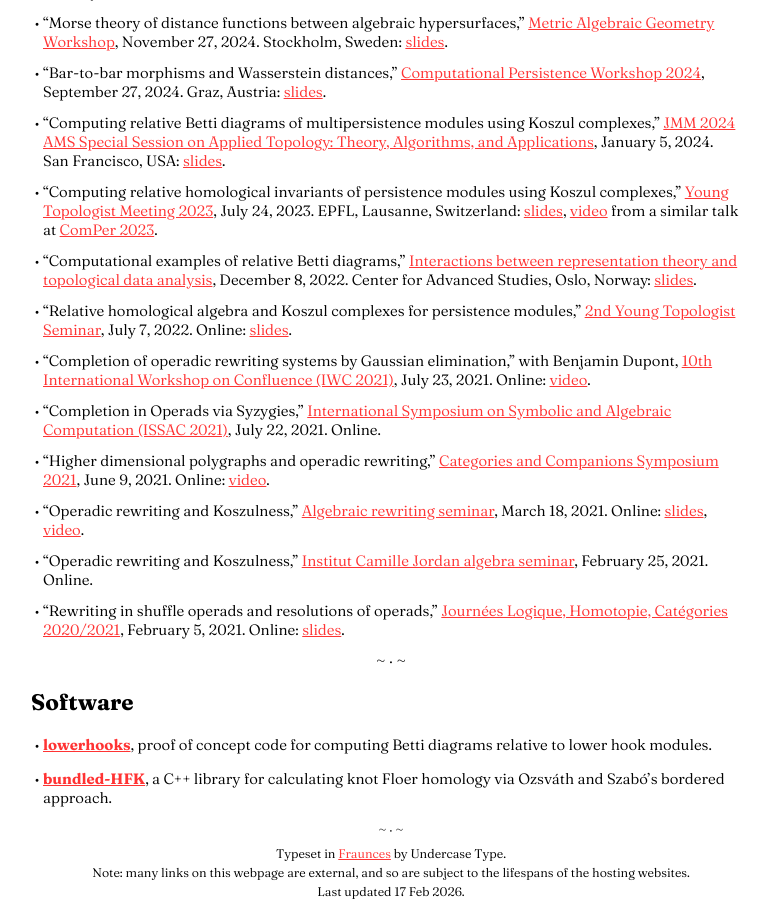
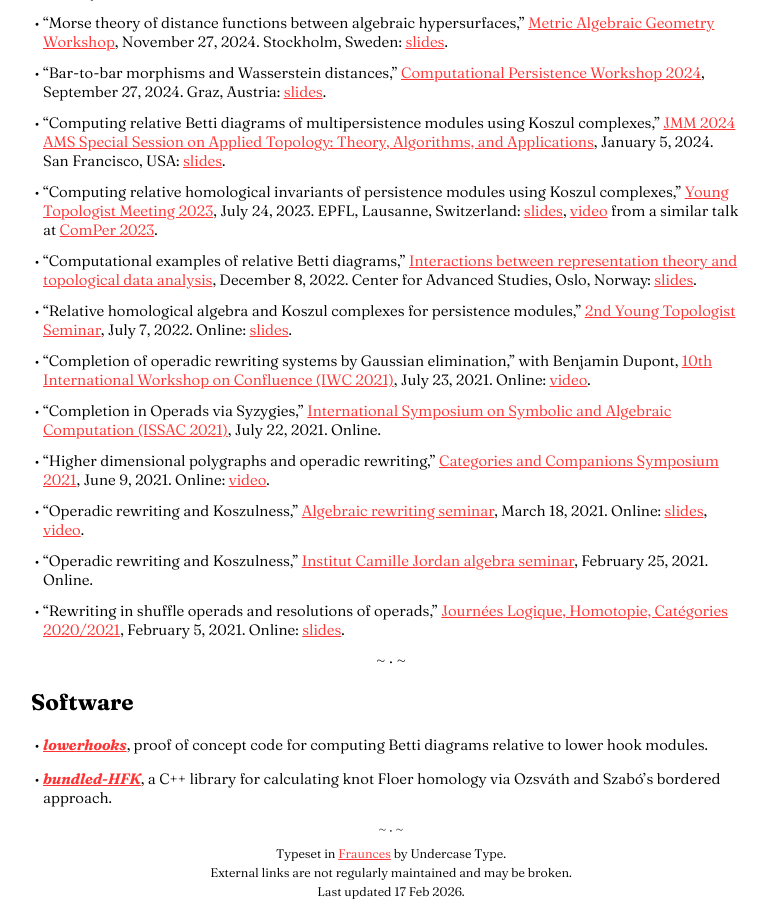
Before and after one commit to isaacxren/isaacxren.github.io, a Jekyll site: the page built from index.md, in a window 1280 px wide and 900 px high, scrolled down 1189 px. Shown: the whole window, without its empty margins (249-1018 px from the left). Built offline with Jekyll 4.4.1, drawn with Linux system fonts in a browser that asks for light colours.

Commit message:
small changes in text

```diff
--- a/index.md
+++ b/index.md
@@ -102,7 +102,7 @@ Software
 --------
 
 {% for item in site.data.items.software %}
-* [**{{ item.title }}**]({{ item.url }}), {{ item.description }}.
+* [***{{ item.title }}***]({{ item.url }}), {{ item.description }}.
 {% endfor %}
 
 
@@ -111,8 +111,8 @@ Software
 <small markdown="1">
 Typeset in [Fraunces](https://fraunces.undercase.xyz/) by Undercase Type.
 <br />
-Note: many links on this webpage are external, and so are subject to the
-lifespans of the hosting websites.
+External links are not regularly maintained and may be broken.
 <br />
-Last updated {{ site.time | date_to_string }}.</small>
+Last updated {{ site.time | date_to_string }}.
+</small>
 </div>
```
